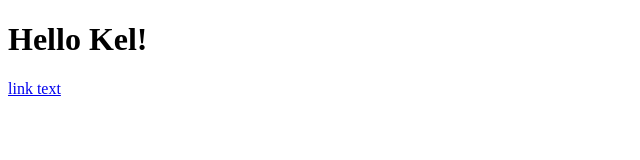
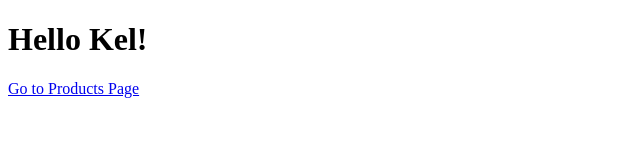
Before and after one commit to miquelac/testpage, a plain HTML site: page index.html in a window 1280 px wide. Shown: the whole page, without its empty margins (0-640 px from the left). Drawn offline with Linux system fonts and the light colour scheme.

Commit message:
Update index.html

```diff
--- a/index.html
+++ b/index.html
@@ -7,7 +7,7 @@
 <div class="center_div">
   <h1>Hello Kel!</h1>
 
-  <a href="./products.html">link text</a>
+  <a href="./products.html">Go to Products Page</a>
 
 </div>
 
```
